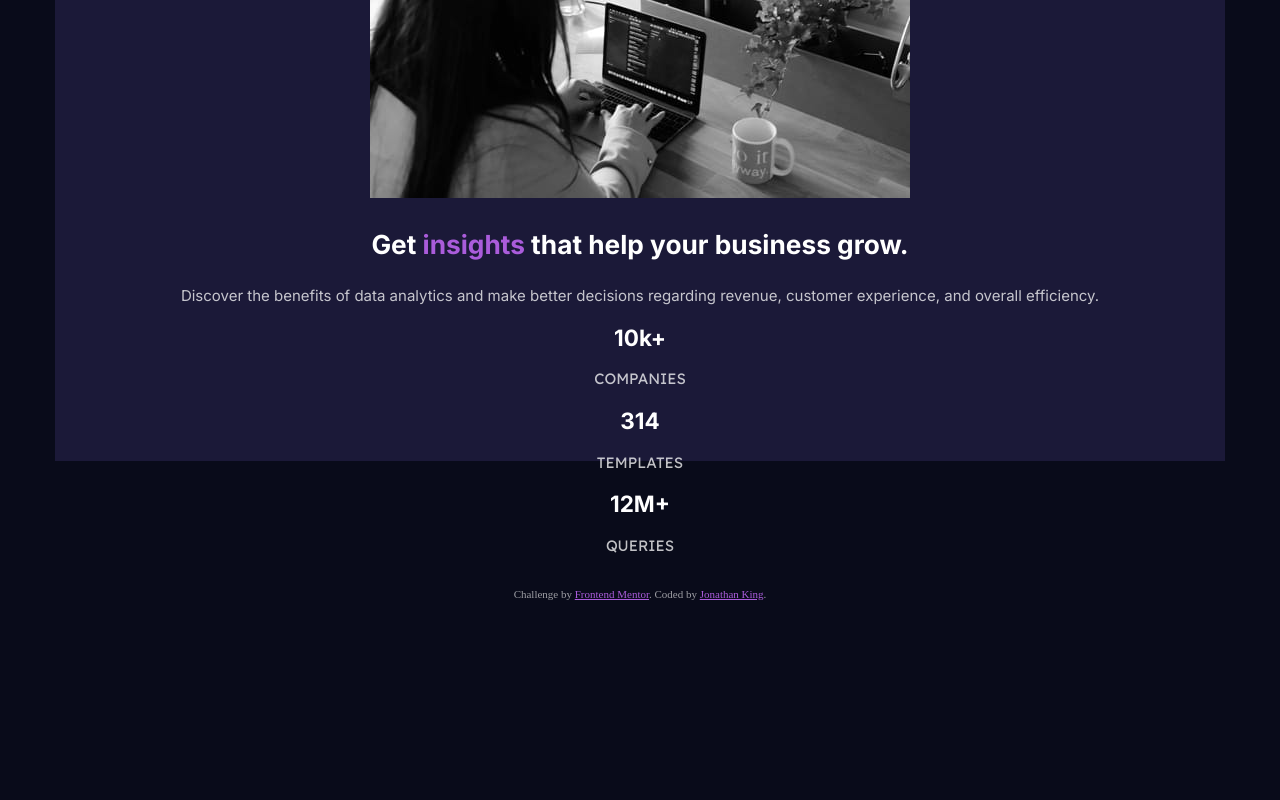
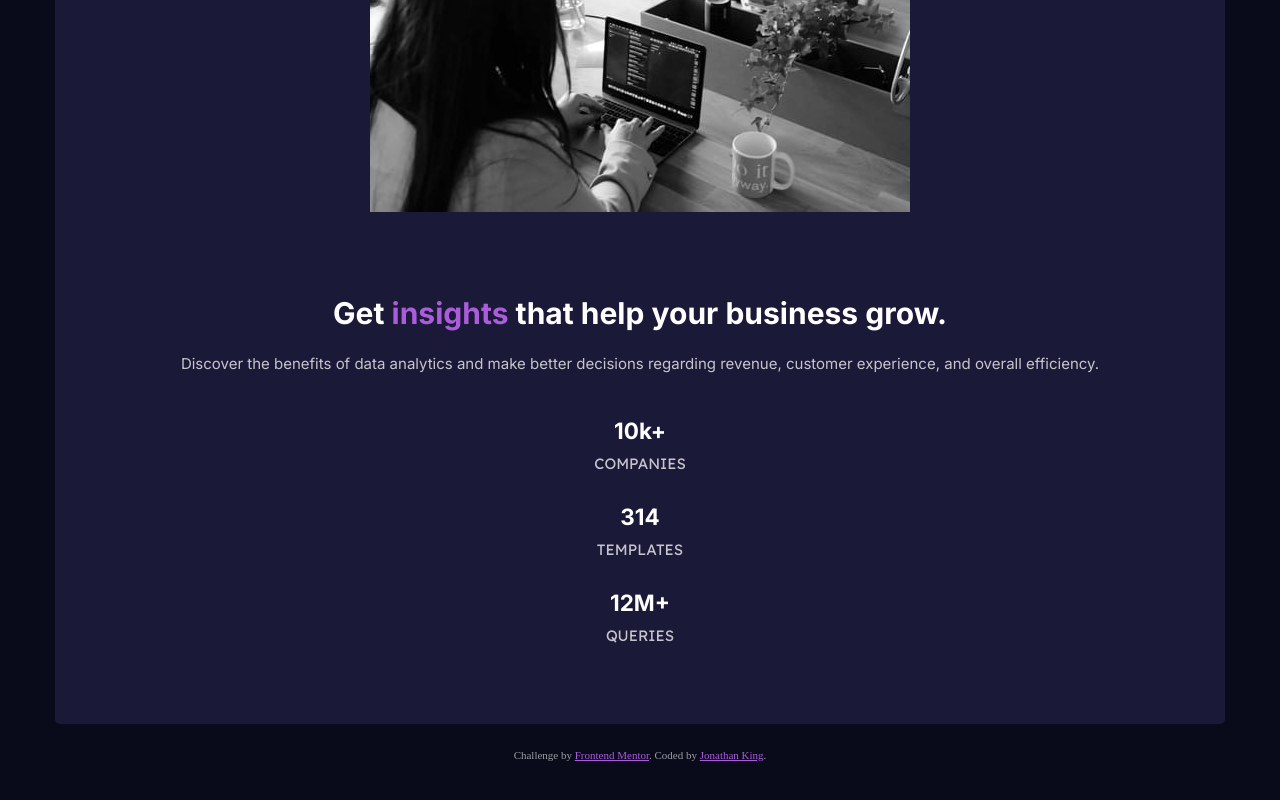
Before and after one commit to jonpking/frontend-mentor-stats-preview-card-component, a plain HTML site: page index.html in a window 1280 px wide. Shown: the part 518-1318 px from the top of the page. Before the commit the page ends 1126 px from the top, so only its background shows below. Drawn offline with Linux system fonts and the light colour scheme.

Commit message:
various layout adjustments

```diff
--- a/styles.css
+++ b/styles.css
@@ -1,6 +1,7 @@
 body {
     background-color: hsl(233, 47%, 7%);
     font-size: 15px;
+    text-align: center;
 }
 
 main {
@@ -9,12 +10,12 @@ main {
     font-weight: 400;
     text-align: center;
     width: 92.5%;
-    height: 75vh;
-    margin: 30% auto 10%;
+    margin: 22.5% auto 25px;
     display: flex;
     flex-direction: column;
     justify-content: center;
     align-items: center;
+    border-radius: 5px;
 }
 
 figure {
@@ -23,6 +24,11 @@ figure {
 
 img {
     width: 100%;
+    border-radius: 5px 5px 0 0;
+}
+
+section {
+    padding: 5%;
 }
 
 h1, h2 {
@@ -31,27 +37,43 @@ h1, h2 {
 
 h1 {
     font-weight: 700;
-    font-size: 1.75em;
+    font-size: 2em;
+    margin: 20px 0 10px;
+}
+
+.stats-wrapper {
+    margin: 30px 0 20px;
+}
+
+h2 {
+    margin: 30px 0 10px;
 }
 
 aside p {
     color: hsla(0, 0%, 100%, 0.75);
     font-family: 'Lexend Deca', sans-serif;
     text-transform: uppercase;
+    margin: 0;
 }
 
 article p {
     color: hsla(0, 0%, 100%, 0.75);
     font-size: 1em;
+    line-height: 1.75em;
+    margin: 0;
+    padding: 10px 20px;
 }
 
 .accent {
     color: hsl(277, 64%, 61%);
 }
 
+footer {
+    margin: 5px 0 15%;
+}
+
 .attribution {
     font-size: 11px;
-    text-align: center;
     color: hsla(0, 0%, 100%, 0.6);
 }
 
```
